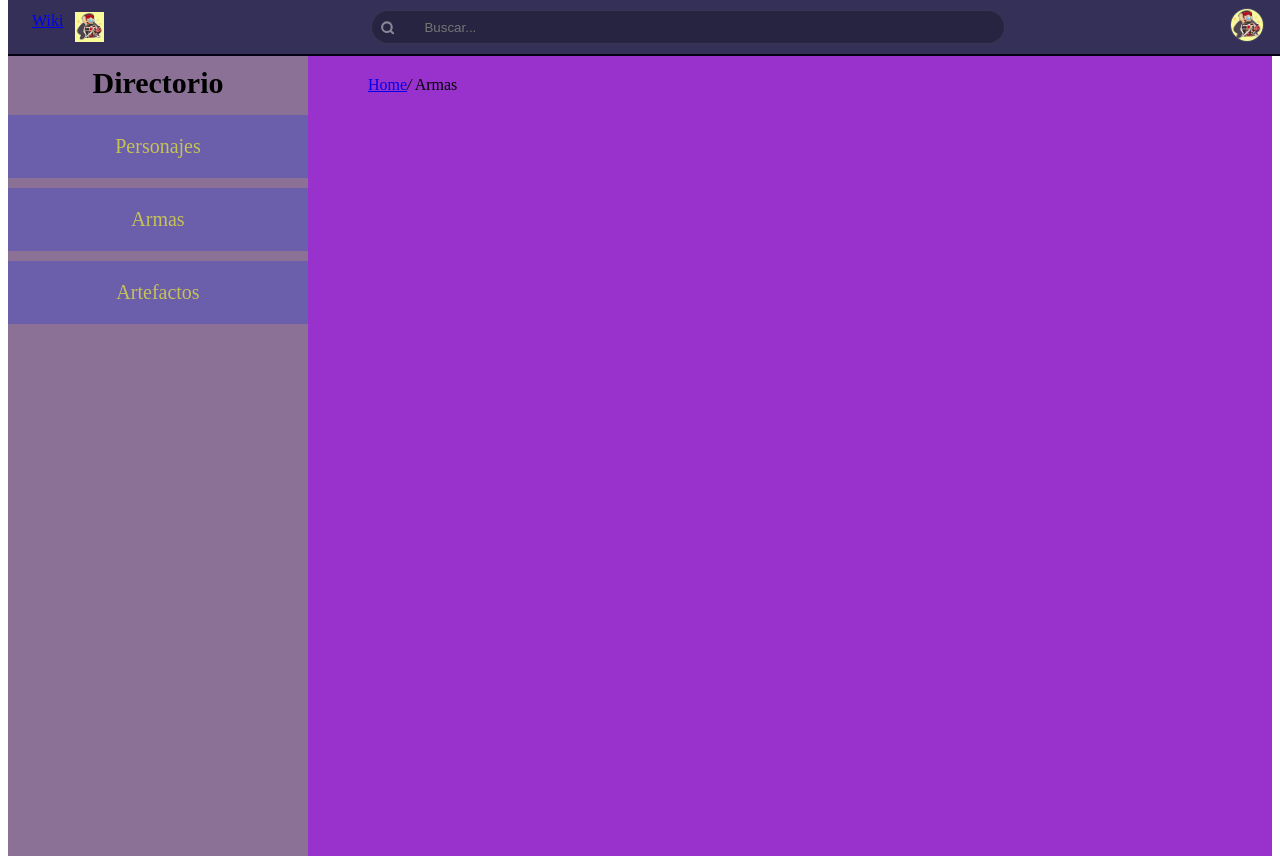
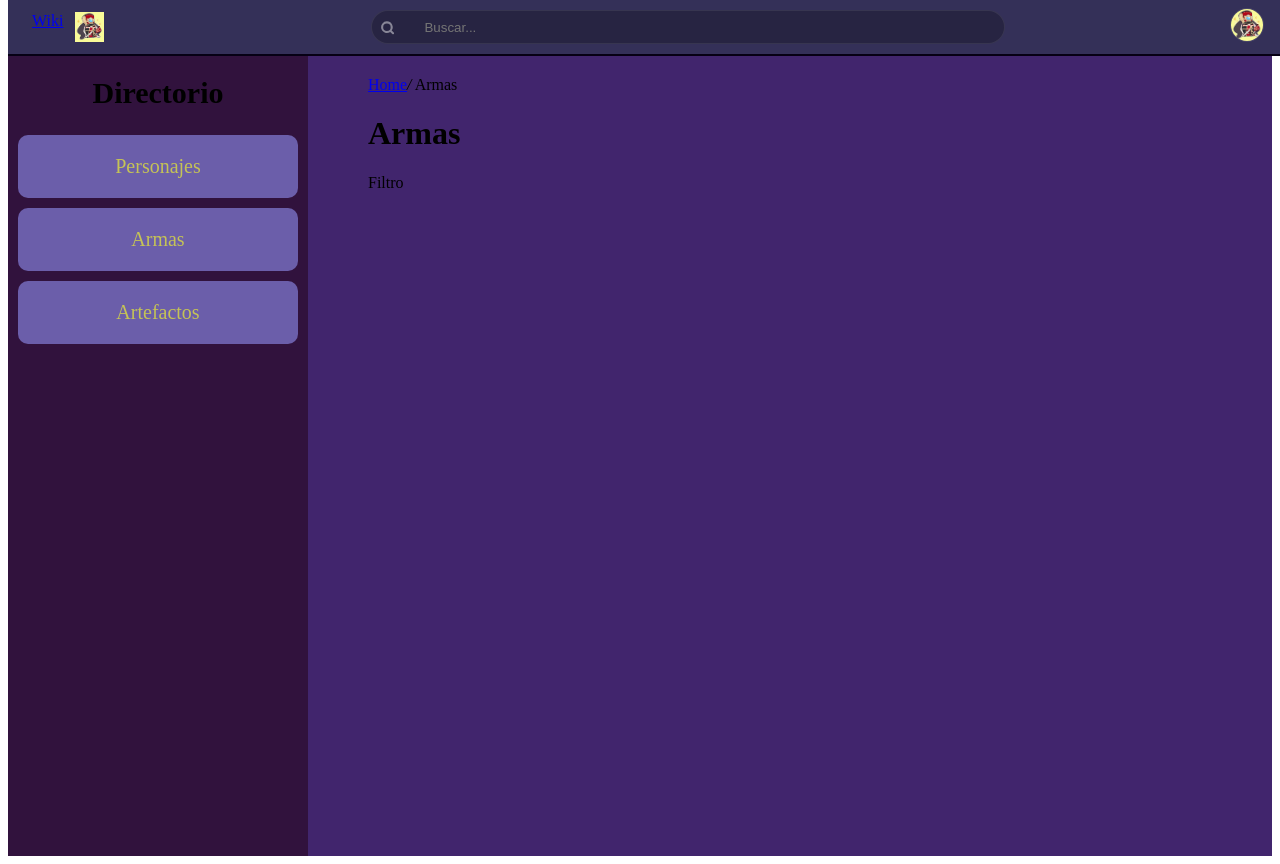
Before and after one commit to Airin-Paynemil/WikiWish, a PHP site: page /directorio_armas.html in a window 1280 px wide. Run offline with PHP 8.4, Linux system fonts and the light colour scheme.

Commit message:
pequeños cambios

```diff
--- a/css/directorio.css
+++ b/css/directorio.css
@@ -1,5 +1,5 @@
 .directorio{
-    background-color: rgba(48, 1, 66, 0.555);
+    background-color: rgb(49, 18, 61);
     position: fixed;
     height: 100%;
     width: 300px;
@@ -13,7 +13,7 @@
     font-weight: bold;
     font-style: bold;
     text-align: center;
-    padding: 10px 10px;
+    padding: 20px 10px;
 }
 
 .menu{
@@ -27,11 +27,17 @@
     font-family: 'Inknut';
     src: url(/fuentes/InknutAntiqua-Light.ttf);
     font-style: bold;
-    margin: 5px 0px;
+    margin: 5px 10px;
     padding: 20px 0px;
     color: rgb(197, 195, 86);
     text-decoration: none;
     background-color: rgb(107, 94, 170);
+    border-radius: 10px;
+}
+
+.menu-item:hover{
+    color: rgb(126, 110, 24);
+    background-color: rgb(40, 30, 88);
 }
 
 .barra-direccion{
@@ -43,6 +49,6 @@
     width: calc(100% - 300px);
     margin-left: 300px;
     padding: 20px 60px;
-    background-color: darkorchid;
+    background-color: rgb(65, 37, 109);
     box-sizing: border-box;
 }
--- a/directorio_armas.html
+++ b/directorio_armas.html
@@ -8,6 +8,7 @@
     <title>directorio</title>
 </head>
 <body>
+    <!----Esto es la barra de arriba---->
     <div class="nav-bar-pc-fixed">
         <div class="nav-bar-pc-bg"></div>
         <div class="nav-bar-pc-logo">
@@ -26,6 +27,8 @@
             <img src="imagenes/pompom.jpg" alt="avatar">
         </div>
     </div>
+
+    <!---ESTO ES LA BARRA DIRECTORIO----->
     <div id="division_barra">
         <section class="directorio">
             <div id="dir-titulo">Directorio</div>
@@ -36,6 +39,8 @@
                 </nav>
         </section>
     </div>
+
+    <!--ESTA ES LA PARTE EN DONDE APARECE LA INFO-->
     <div id="division_barra" class="info">
         <nav class="barra-direccion">
             <div>
@@ -46,6 +51,18 @@
                 <span>Armas</span>
             </div>
         </nav>
+
+        <div>
+            <h1 id="titulo-info">Armas</h1>
+        </div>
+        <div class="contenedor-filtros">
+            <div class="filtro">
+                <span>Filtro</span>
+            </div>
+            <div>
+
+            </div>
+        </div>
     </div>
 </body>
 </html>
```
